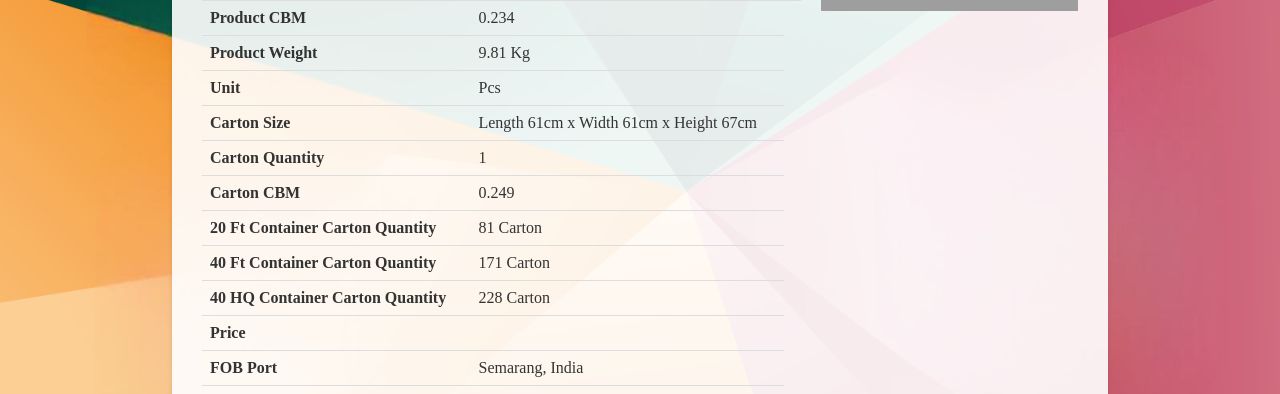
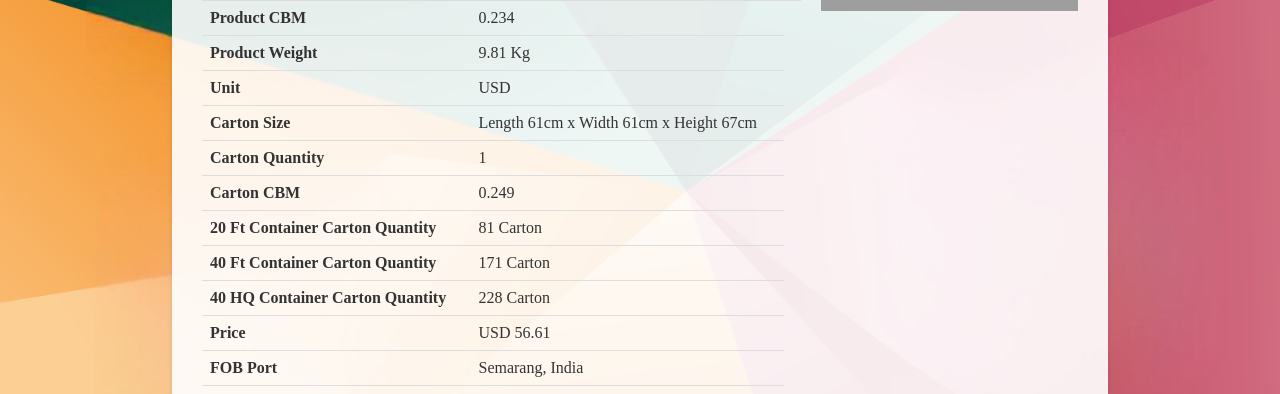
Before and after one commit to GBSLIT/GBSL25354, a plain HTML site: page index.html in a window 1280 px wide. Shown: the part 404-798 px from the top of the page. Drawn offline with Linux system fonts and the light colour scheme; grey boxes are pictures that could not be loaded.

Commit message:
Update index.html

```diff
--- a/index.html
+++ b/index.html
@@ -163,7 +163,7 @@
                 </tr>
                 <tr>
                     <th>Unit</th>
-                    <td>Pcs</td>
+                    <td>USD </td>
                 </tr>
                 <tr>
                     <th>Carton Size</th>
@@ -191,7 +191,7 @@
                 </tr>
                 <tr>
                     <th>Price</th>
-                    <td></td>
+                    <td>USD 56.61</td>
                 </tr>
                 <tr>
                     <th>FOB Port</th>
```
